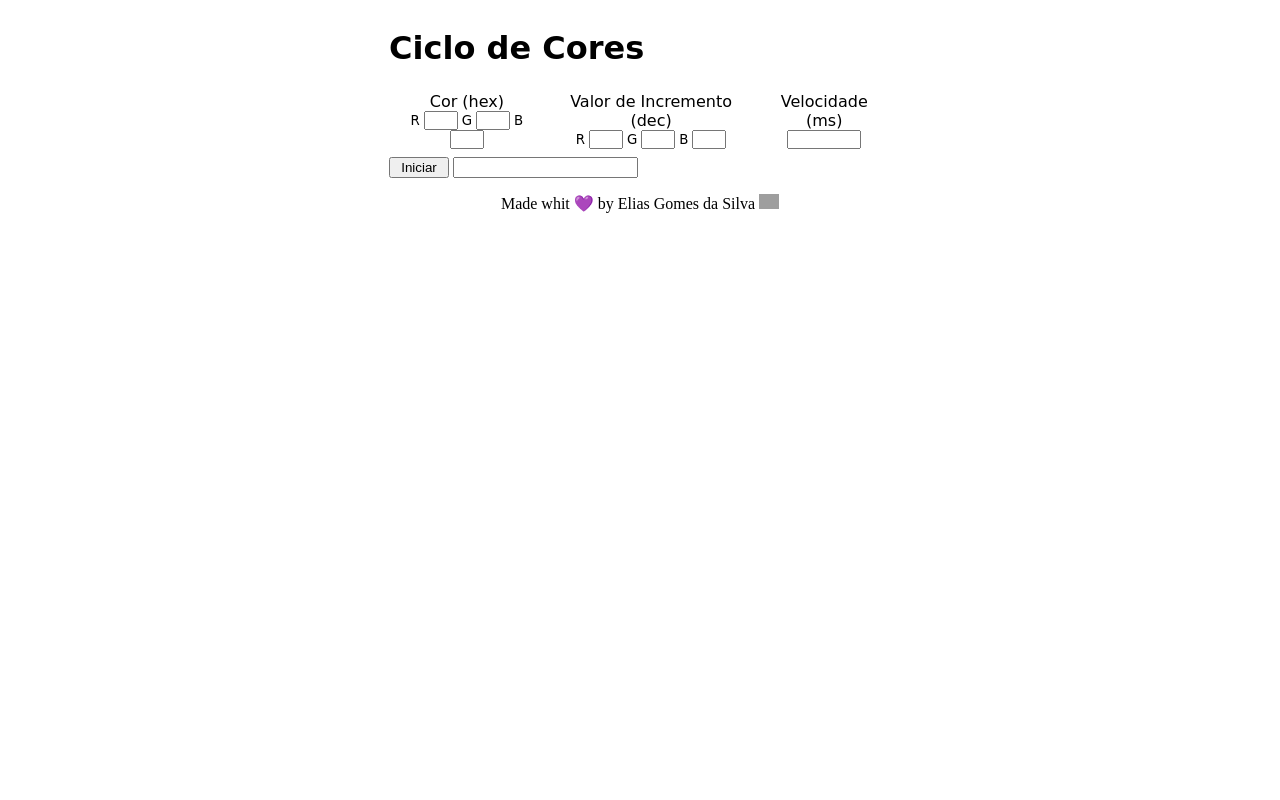
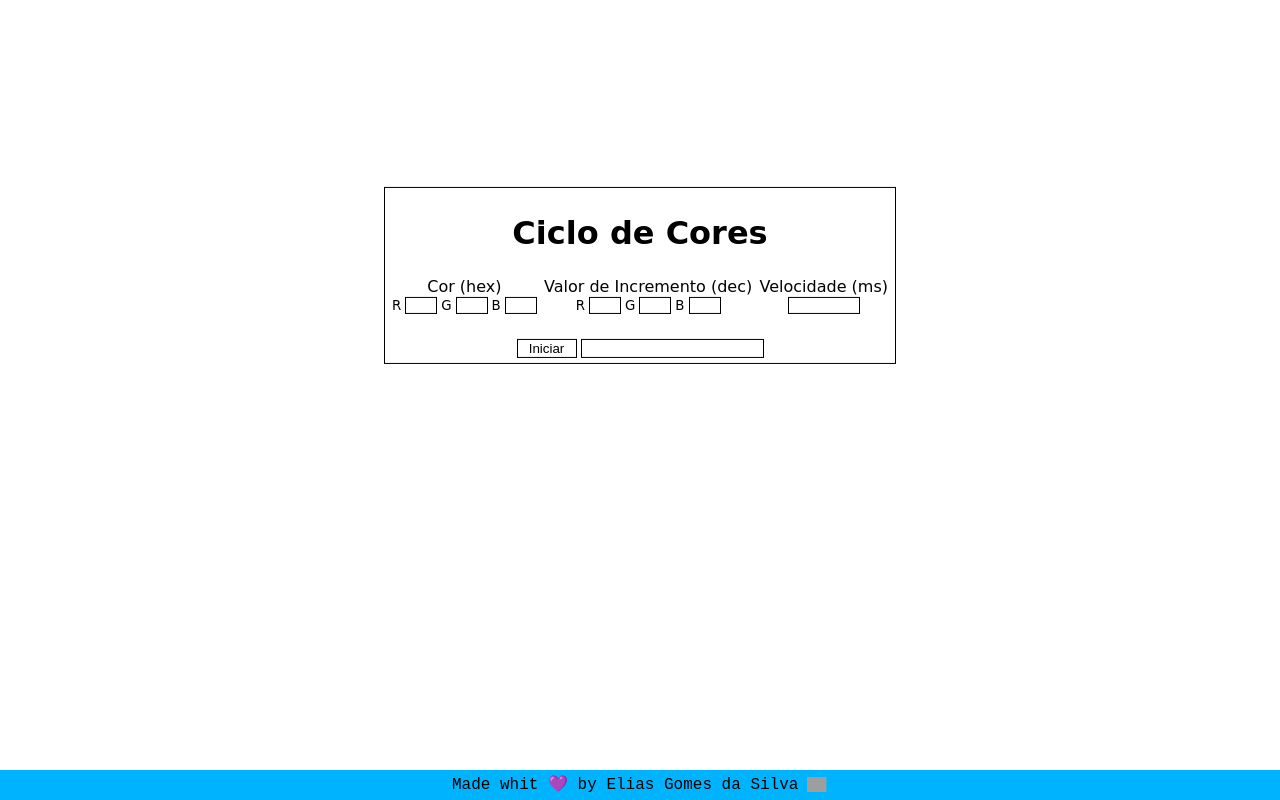
Before and after one commit to EliasGdS/Color-Cycle, a plain HTML site: page index.html in a window 1280 px wide. Drawn offline with Linux system fonts and the light colour scheme; grey boxes are pictures that could not be loaded.

Commit message:
Update styles.css

```diff
--- a/styles.css
+++ b/styles.css
@@ -1,13 +1,26 @@
-body {
+html, body {
+    background-color: #FFFFFF;
+    padding: 0;
+    margin: 0;
+}
+
+#app {
+    position: absolute;
     display: flex;
     flex-direction: column;
     align-items: center;
+    border: 1px solid black;
+    left: 50%;
+    top: 30%;
+    transform: translate(-50%, -30%);
+    padding: 5px;
+    width: 500px;
+    background-color: rgba(255, 255, 255, 0.096);
 }
 
-#color_view {
+input {
+    background-color: transparent;
     border: 1px solid black;
-    width: 500px;
-    height: 300px;
 }
 
 #inputs {
@@ -53,7 +66,7 @@ input {
 }
 
 #outputs {
-    margin-top: 5px;
+    margin-top: 20px;
 }
 
 h1 {
@@ -62,9 +75,36 @@ h1 {
 
 #btn_start_pause {
     width: 60px;
+    background-color: transparent;
+    border: 1px solid black;
+    outline-offset: 1px;
 }
 
 .inf {
     font-family: cursive;
     font-size: 10pt;
 }
+
+footer {
+    display: block;
+    position: fixed;
+    width: 100%;
+    height: 30px;
+    background-color: #00B3FF;
+    bottom: 0%;
+    text-align: center;
+    padding: 0%;
+    margin: 0%;
+    color: black;
+}
+
+footer p {
+    transform: translate(0%, -60%);
+    font-family: monospace;
+    font-size: 12pt;
+    text-align: center;
+}
+
+footer p a img {
+    transform: translate(-7%, 20%);
+}
```
